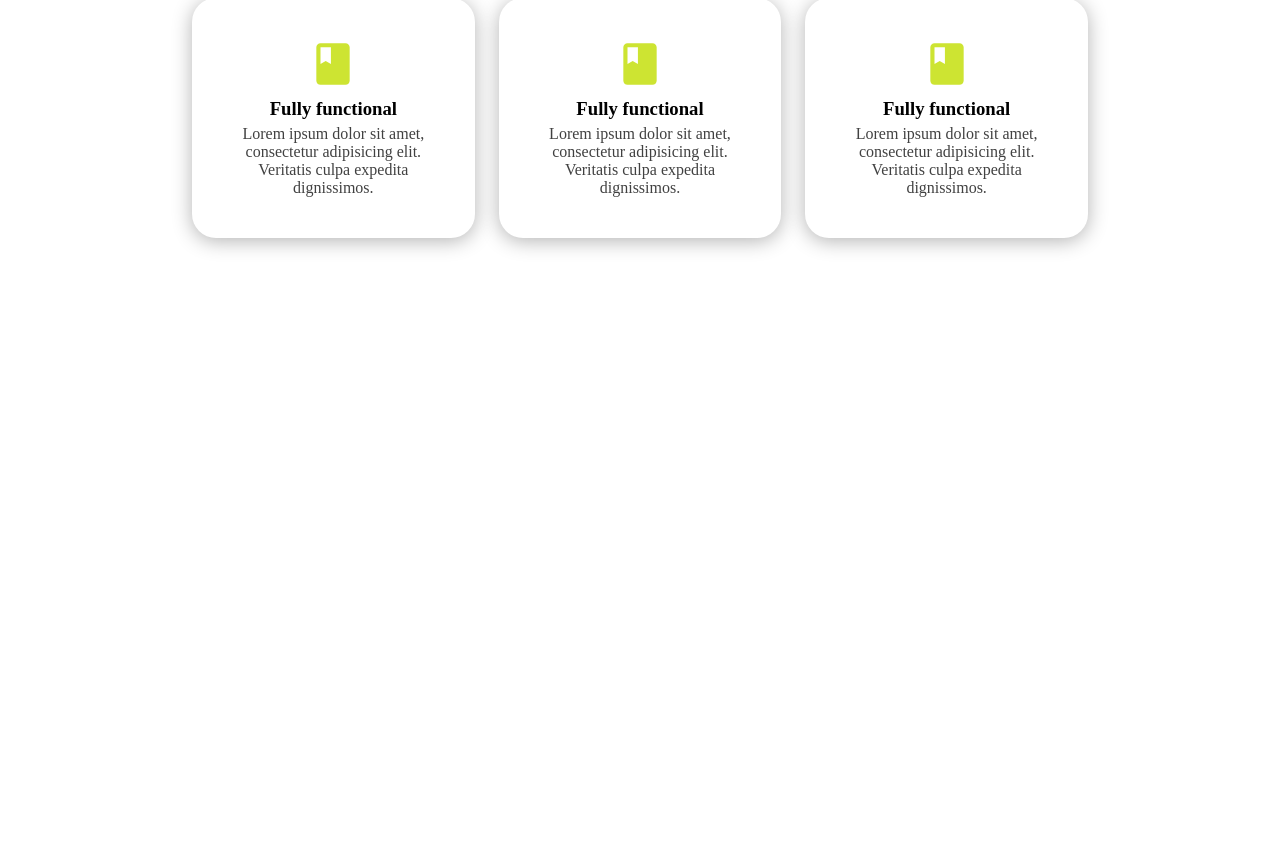
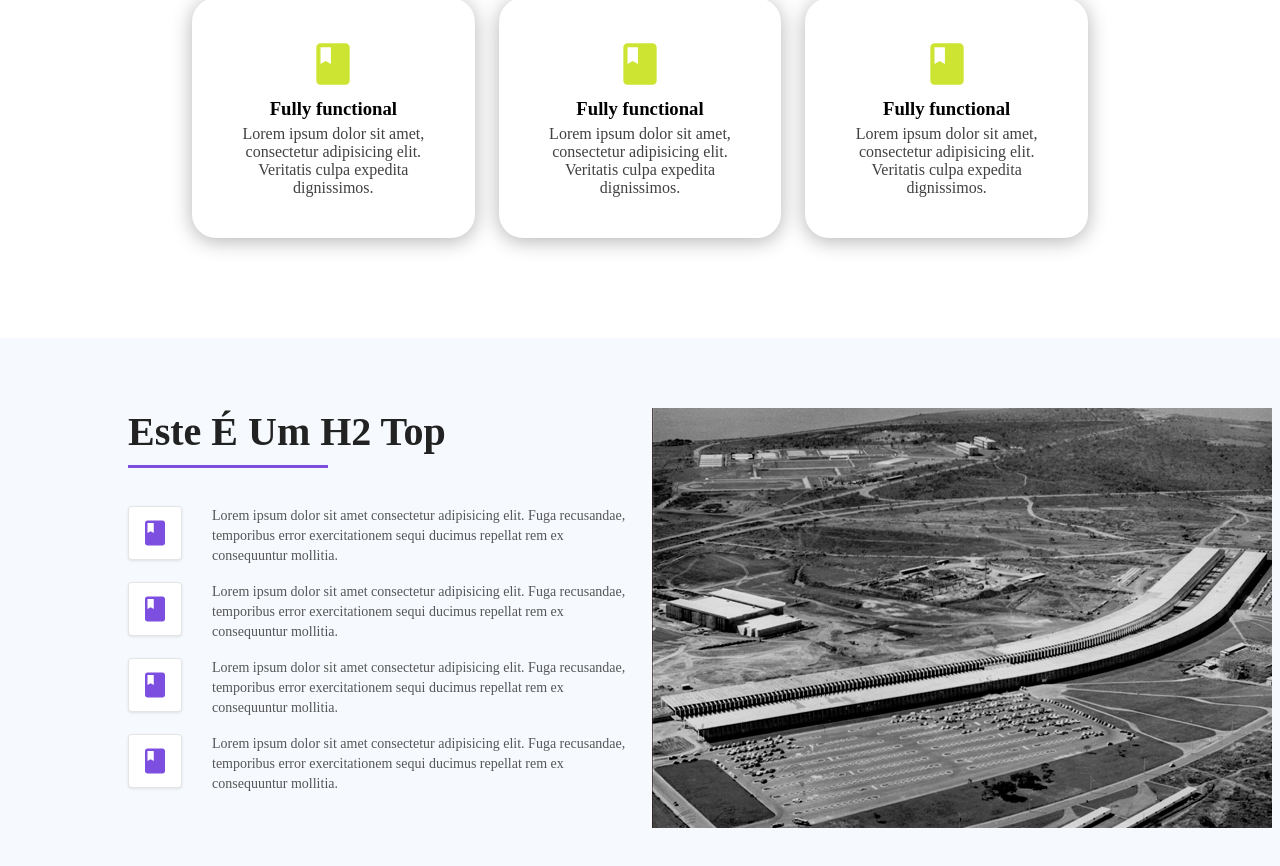
Before and after one commit to SwitchDreams/cadeomw, a React (Create React App) app: page / in a window 1280 px wide. Shown: the part 886-1752 px from the top of the page. Before the commit the page ends 1224 px from the top, so only its background shows below. Built offline with nearby package versions, Linux system fonts and the light colour scheme.

Commit message:
:sparkles: add about features section

```diff
--- a/src/pages/Dashboard/index.tsx
+++ b/src/pages/Dashboard/index.tsx
@@ -1,5 +1,5 @@
 import React from 'react';
-import { Grid } from '@material-ui/core';
+import { Grid, Box, Hidden } from '@material-ui/core';
 import { Book } from '@material-ui/icons';
 import Header from '../../components/Header';
 import FeatureCard from '../../components/FeatureCard';
@@ -8,7 +8,12 @@ import {
   LandingText,
   FirstTextContainer,
   FeaturesContainer,
+  ParallaxImage,
+  AboutFeatures,
+  ListContainer,
 } from './styles';
+
+import antigaUnB from '../../assets/unb_antiga.jpg';
 
 /*
 Página principal - Bahia
@@ -42,7 +47,7 @@ const Dashboard: React.FC = () => {
       </WavesContainer>
 
       <FirstTextContainer>
-        <div className="text-container">
+        <div className="container">
           <h2>O que você vai encontrar aqui?</h2>
           <p>
             Lorem ipsum dolor sit amet consectetur adipisicing elit. In deserunt
@@ -54,7 +59,7 @@ const Dashboard: React.FC = () => {
       </FirstTextContainer>
 
       <FeaturesContainer>
-        <div className="center-features">
+        <div className="container">
           <Grid
             container
             direction="row"
@@ -91,6 +96,86 @@ const Dashboard: React.FC = () => {
           </Grid>
         </div>
       </FeaturesContainer>
+
+      <AboutFeatures>
+        <div className="container">
+          <Grid container direction="row" justify="center" spacing={3}>
+            <Grid item xs={12} sm={12} md={6}>
+              <ListContainer>
+                <h2>Este é um H2 top</h2>
+                <ul>
+                  <div>
+                    <li>
+                      <div className="logo">
+                        <span>
+                          <Book style={{ fontSize: 30 }} />
+                        </span>
+                      </div>
+                      <div className="text">
+                        <p>
+                          Lorem ipsum dolor sit amet consectetur adipisicing
+                          elit. Fuga recusandae, temporibus error exercitationem
+                          sequi ducimus repellat rem ex consequuntur mollitia.
+                        </p>
+                      </div>
+                    </li>
+                    <li>
+                      <div className="logo">
+                        <span>
+                          <Book style={{ fontSize: 30 }} />
+                        </span>
+                      </div>
+                      <div className="text">
+                        <p>
+                          Lorem ipsum dolor sit amet consectetur adipisicing
+                          elit. Fuga recusandae, temporibus error exercitationem
+                          sequi ducimus repellat rem ex consequuntur mollitia.
+                        </p>
+                      </div>
+                    </li>
+                    <li>
+                      <div className="logo">
+                        <span>
+                          <Book style={{ fontSize: 30 }} />
+                        </span>
+                      </div>
+                      <div className="text">
+                        <p>
+                          Lorem ipsum dolor sit amet consectetur adipisicing
+                          elit. Fuga recusandae, temporibus error exercitationem
+                          sequi ducimus repellat rem ex consequuntur mollitia.
+                        </p>
+                      </div>
+                    </li>
+                    <li>
+                      <div className="logo">
+                        <span>
+                          <Book style={{ fontSize: 30 }} />
+                        </span>
+                      </div>
+                      <div className="text">
+                        <p>
+                          Lorem ipsum dolor sit amet consectetur adipisicing
+                          elit. Fuga recusandae, temporibus error exercitationem
+                          sequi ducimus repellat rem ex consequuntur mollitia.
+                        </p>
+                      </div>
+                    </li>
+                  </div>
+                </ul>
+              </ListContainer>
+            </Grid>
+            <Hidden xsDown>
+              <Grid item md={6}>
+                <img src={antigaUnB} alt="unb" />
+              </Grid>
+            </Hidden>
+          </Grid>
+        </div>
+      </AboutFeatures>
+
+      {/* <ParallaxImage /> */}
+      <div style={{ height: 300 }} />
     </>
   );
 };
--- a/src/pages/Dashboard/styles.ts
+++ b/src/pages/Dashboard/styles.ts
@@ -1,5 +1,6 @@
 import styled from 'styled-components';
-import unbLogo from '../../assets/giphy.gif';
+import droneUnB from '../../assets/DroneUnB.gif';
+import unbAntiga from '../../assets/unb_antiga.jpg';
 
 export const WavesContainer = styled.div`
   .curved {
@@ -8,7 +9,7 @@ export const WavesContainer = styled.div`
         rgba(255, 0, 77, 0.4),
         rgba(255, 0, 77, 0.4)
       ),
-      url(${unbLogo});
+      url(${droneUnB});
     background-size: cover;
 
     svg {
@@ -18,7 +19,7 @@ export const WavesContainer = styled.div`
 `;
 
 export const LandingText = styled.div`
-  div.space {
+  .space {
     height: 300px;
     display: flex;
     flex-direction: column;
@@ -36,18 +37,18 @@ export const LandingText = styled.div`
     p {
       font-size: 20px;
       font-weight: bold;
-      text-transform: uppercase;
+      text-transform: capitalize;
       color: white;
     }
   }
 `;
 
 export const FirstTextContainer = styled.div`
-  color: black;
+  color: #222;
   display: flex;
   justify-content: center;
 
-  .text-container {
+  .container {
     max-width: 70%;
     display: flex;
     flex-direction: column;
@@ -58,7 +59,7 @@ export const FirstTextContainer = styled.div`
     h2 {
       font-size: 40px;
       font-weight: bold;
-      text-transform: uppercase;
+      text-transform: capitalize;
 
       &::after {
         content: '';
@@ -82,7 +83,7 @@ export const FeaturesContainer = styled.div`
   display: flex;
   justify-content: center;
 
-  .center-features {
+  .container {
     max-width: 70%;
   }
 
@@ -91,3 +92,84 @@ export const FeaturesContainer = styled.div`
     justify-content: center;
   }
 `;
+
+export const ParallaxImage = styled.section`
+  width: 100%;
+  height: 300px;
+
+  background-image: url(${unbAntiga});
+
+  background-attachment: fixed;
+  background-position: center;
+  background-repeat: no-repeat;
+  background-size: cover;
+`;
+
+export const AboutFeatures = styled.section`
+  padding: 70px 0;
+  background-color: rgb(246, 249, 254);
+
+  display: flex;
+  justify-content: center;
+
+  .container {
+    max-width: 80%;
+  }
+`;
+
+export const ListContainer = styled.div`
+  h2 {
+    color: #222;
+    font-size: 40px;
+    font-weight: bold;
+    text-transform: capitalize;
+    padding-bottom: 20px;
+
+    &::after {
+      content: '';
+      height: 3px;
+      width: 200px;
+      background-color: #7c4fe0;
+      display: block;
+      margin: 10px 0;
+    }
+  }
+
+  ul {
+    li {
+      padding: 8px 0;
+      list-style: none;
+      display: flex;
+      flex-direction: row;
+
+      .logo {
+        padding-right: 30px;
+
+        span {
+          height: 54px;
+          width: 54px;
+          display: flex;
+          text-align: center;
+          line-height: 54px;
+          color: #7c4fe0;
+          border-radius: 4px;
+          background-color: #fff;
+          border: 1px solid rgba(0, 0, 0, 0.1);
+          box-shadow: 0 1px 3px rgba(0, 0, 0, 0.1);
+          align-items: center;
+          justify-content: center;
+        }
+      }
+
+      .text {
+        p {
+          font-size: 14px;
+          font-weight: 400;
+          line-height: 20px;
+          color: #565656;
+          margin-bottom: 0;
+        }
+      }
+    }
+  }
+`;
```
Also changed, not shown: src/assets/unb_antiga.jpg (added).
